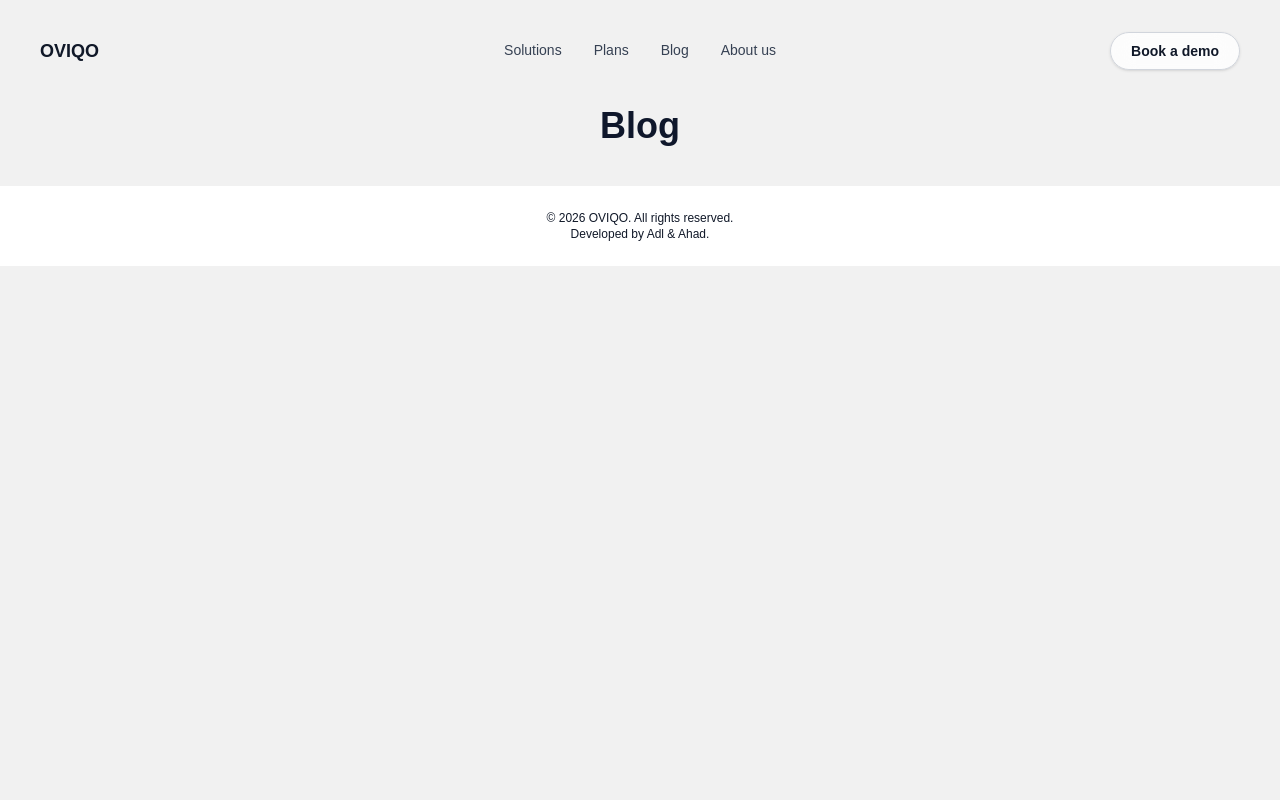
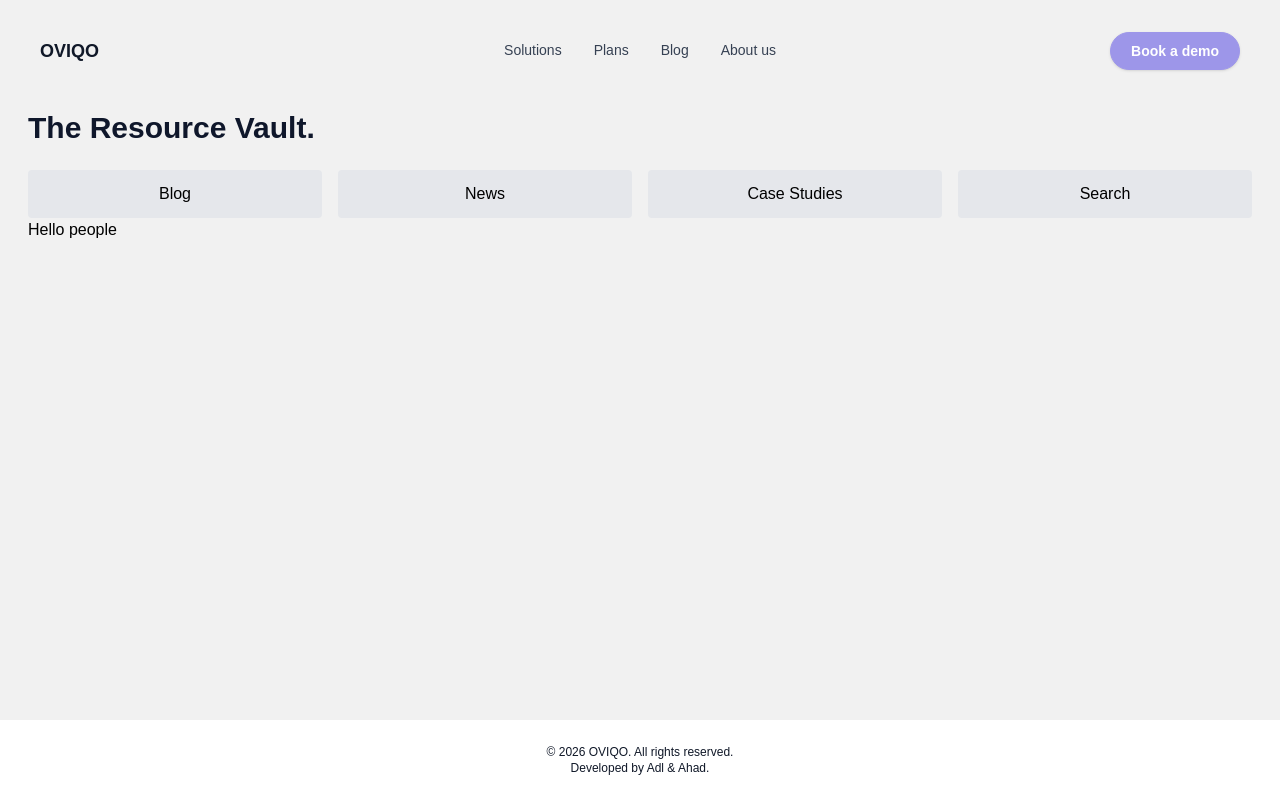
Before and after one commit to Oviqo-dev/oviqo-web, a Next.js app: page /blog in a window 1280 px wide. Built offline with nearby package versions, Linux system fonts and the light colour scheme.

Commit message:
started blog page, created title and sub headers

```diff
--- a/app/blog/page.tsx
+++ b/app/blog/page.tsx
@@ -2,6 +2,7 @@
 
 import { useState, useEffect } from 'react';
 import Link from 'next/link';
+import Carousel from "../../components/carousel";
 
 
 export default function Blog(){
@@ -94,8 +95,8 @@ export default function Blog(){
               href="/contact"
               className={`px-5 py-2 text-sm font-semibold rounded-full shadow-sm transition border ${
                 scrolled
-                  ? 'bg-gray-900 text-white hover:bg-gray-800 border-transparent'
-                  : 'text-gray-900 bg-white/80 backdrop-blur-md border-gray-300 hover:bg-white'
+                  ? 'bg-[#9d96e9] text-white hover:bg-[#9d96e9] border-transparent'
+                  : 'text-white bg-[#9d96e9] backdrop-blur-md hover:bg-[#8b84dd] border-[#9d96e9]'
               }`}
             >
               Book a demo
@@ -103,10 +104,33 @@ export default function Blog(){
           </div>
         </header>
       </div>
-       <main className="mx-auto max-w-lg mt-5">
-              <h1 className="text-4xl font-bold text-slate-900">Blog </h1>
-      </main>
-              <footer className="mt-10 py-6 text-center text-xs text-gray-900 bg-white">
+
+
+          <main className="flex-1 flex mx-auto flex-col w-full max-w-7xl justify-between pl-7 pr-7">
+            <section>
+            <h1 className="text-3xl font-bold text-slate-900 py-6 text-left">
+              The Resource Vault.
+            </h1>
+
+            <div className="text-black w-full">
+              <div className="flex w-full text-black text-center gap-4">
+                <div className="flex-1 rounded-sm bg-gray-200 p-3">Blog</div>
+                <div className="flex-1 rounded-sm bg-gray-200 p-3">News</div>
+                <div className="flex-1 rounded-sm bg-gray-200 p-3">Case Studies</div>
+                <div className="flex-1 rounded-sm bg-gray-200 p-3">Search</div>
+              </div>
+            </div>
+
+            <Carousel/>
+
+            </section>
+
+
+          </main>
+
+
+
+        <footer className="mt-10 py-6 text-center text-xs text-gray-900 bg-white">
             <p>© 2026 OVIQO. All rights reserved.</p>
             <p>Developed by Adl &amp; Ahad.</p>
         </footer>
--- a/app/plans/page.tsx
+++ b/app/plans/page.tsx
@@ -105,18 +105,20 @@ export default function Plans() {
           </div>
         </header>
       </div>
-       <main className="flex-1 flex flex-col">
+      <main className="flex-1 flex mx-auto flex-col w-full max-w-7xl justify-between">
 
 
         <section className="bg-white flex-1 h-full" id="solution">
           <div className="p-6 text-left text-black h-auto">
             <div className="flex">
-            <div className="text-left mb-8 ml-4 width-half flex-1">
+              <div className="text-left mb-8 ml-4 width-half flex-1">
               <h1 className="text-3xl font-bold">Ready to build your government contract pipeline.</h1>
+              </div>
+
+              <div className="flex-1 text-right text-gray-500 max-w-80 pr-5">Simple and transparent plans to help you win the contract, with support from our team every step of the way.</div>
             </div>
 
-            <div className="flex-1"></div>
-           </div>
+
             <div className="flex p-2 h-auto  min-h-100">
               <div className="flex-1 flex flex-col bg-[#f6f6f6] m-2 rounded-lg text-left h-auto p-4 text-3xl font-semibold">
                 Included in all tiers
--- /dev/null
+++ b/components/carousel.tsx
@@ -0,0 +1,10 @@
+export default function Carousel()
+{
+    return(
+        <>
+        <h1 className="text-black">Hello people</h1>
+
+        </>
+    )
+
+};
```
